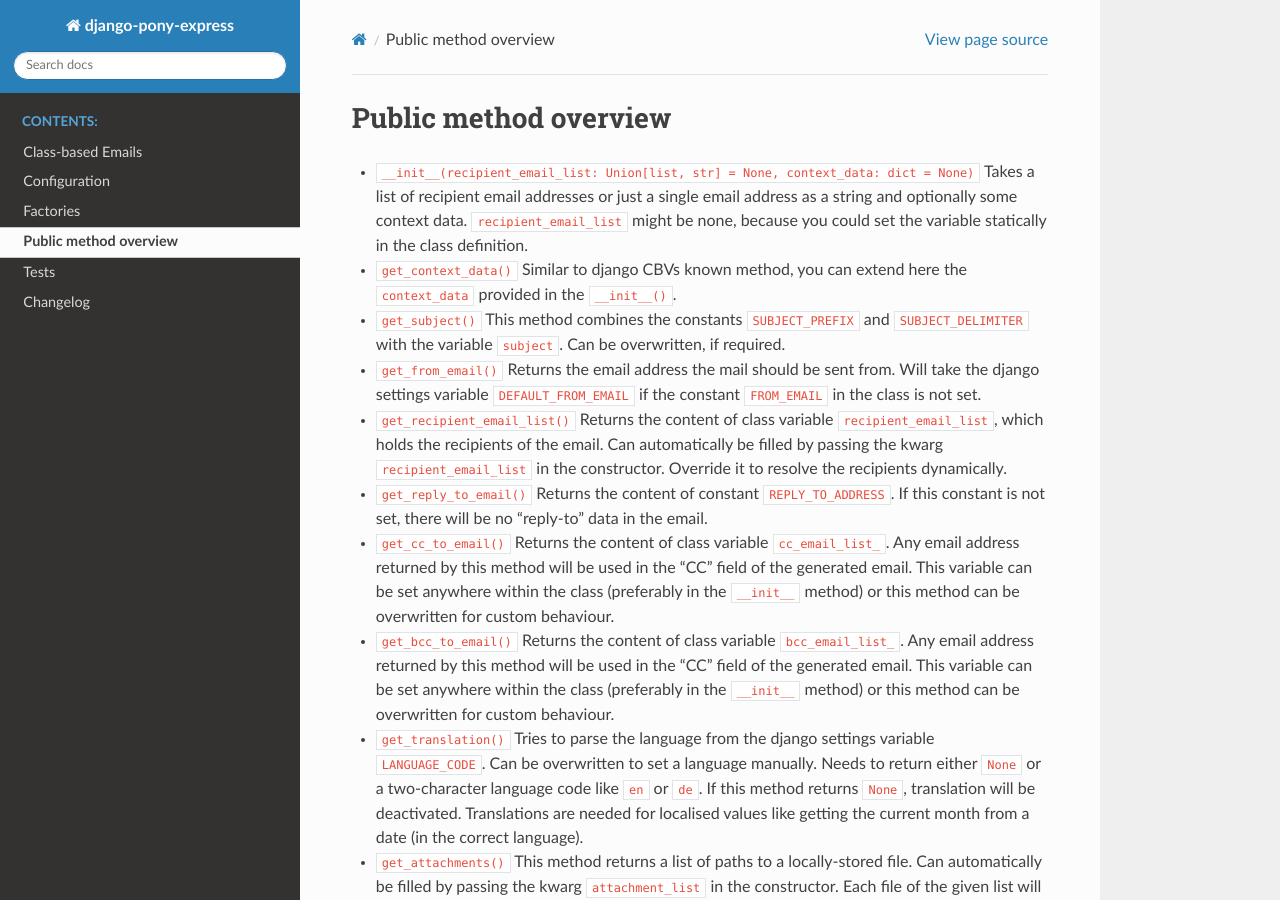
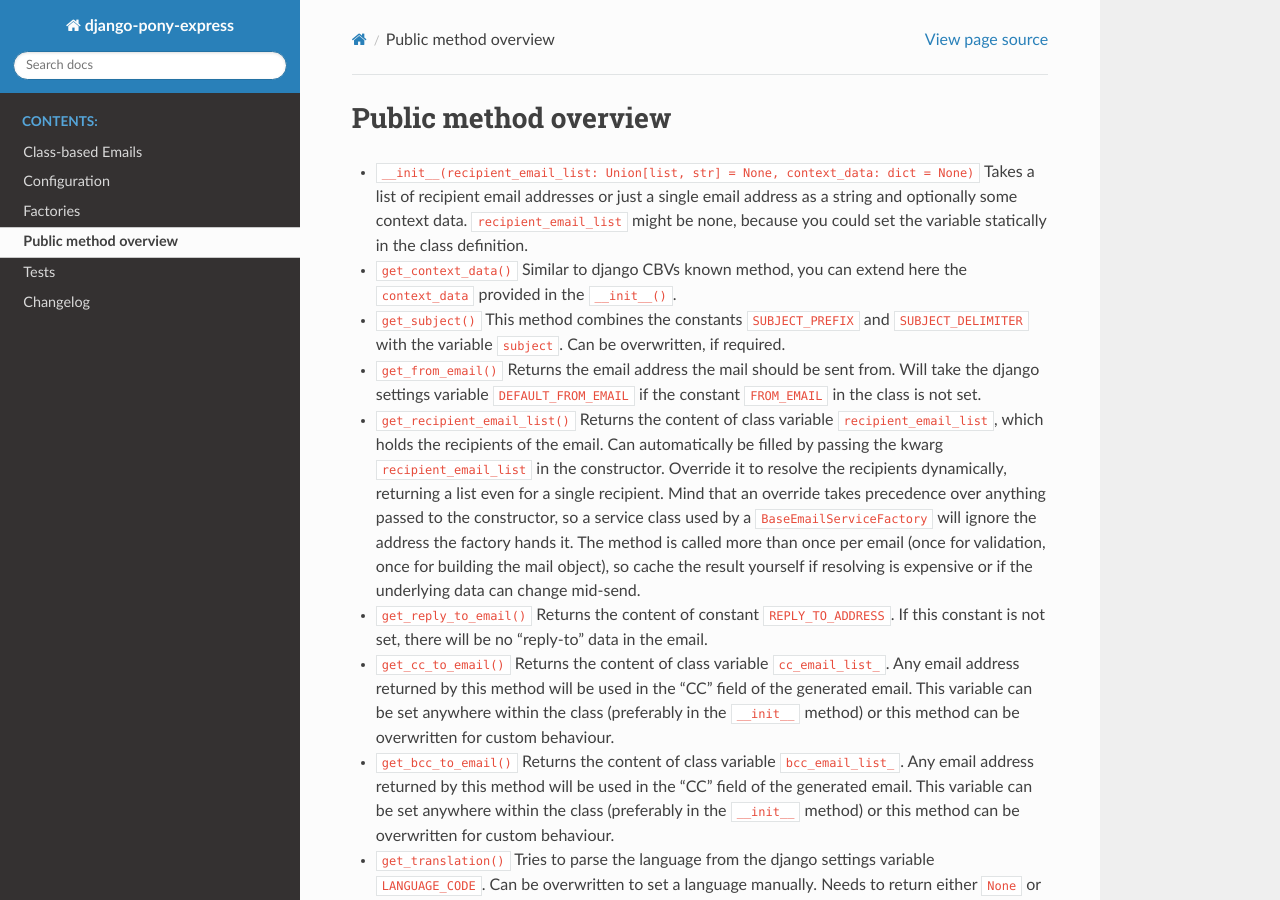
Before and after one commit to ambient-innovation/django-pony-express, a Sphinx documentation site: the page built from docs/features/internal_api.md, in a window 1280 px wide and 900 px high. Built offline with Sphinx 7.4.7 and the Read the Docs theme 3.1.0, drawn with Linux system fonts in a browser that asks for light colours.

Commit message:
Document the contract of `get_recipient_email_list()`
Spell out what an override has to deliver and what it overrules, so the
extension point doesn't invite the ways it can go wrong.

Co-Authored-By: Claude Opus 5 (1M context) <noreply@anthropic.com>

```diff
--- a/docs/features/internal_api.md
+++ b/docs/features/internal_api.md
@@ -21,7 +21,10 @@
 * ``get_recipient_email_list()``
   Returns the content of class variable ``recipient_email_list``, which holds the recipients of the email. Can
   automatically be filled by passing the kwarg `recipient_email_list` in the constructor. Override it to resolve the
-  recipients dynamically.
+  recipients dynamically, returning a list even for a single recipient. Mind that an override takes precedence over anything passed to the constructor, so a service class used by a
+  ``BaseEmailServiceFactory`` will ignore the address the factory hands it. The method is called more than once per
+  email (once for validation, once for building the mail object), so cache the result yourself if resolving is
+  expensive or if the underlying data can change mid-send.
 
 
 * ``get_reply_to_email()``
```
Also changed, not shown: 1 other file.
